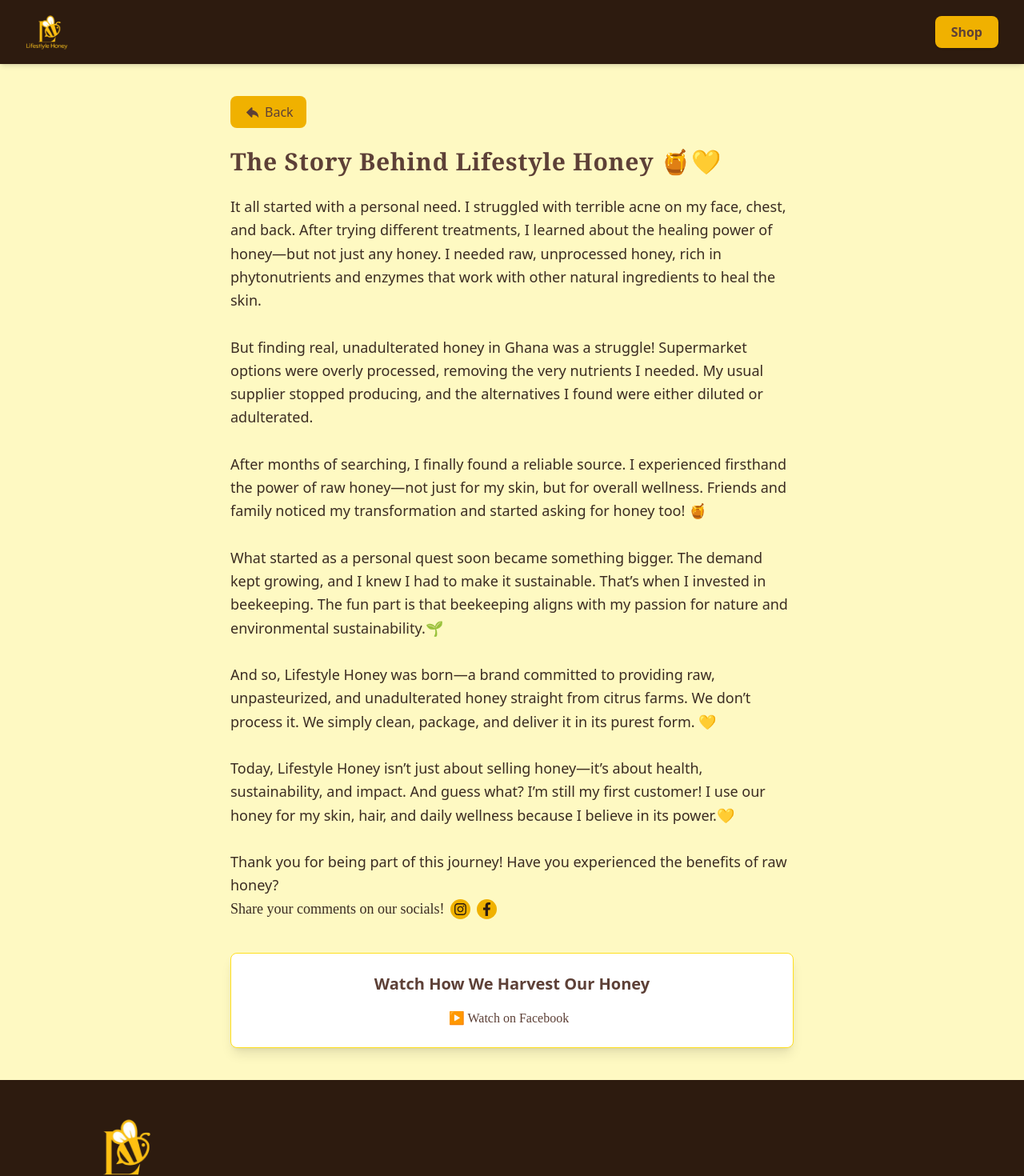
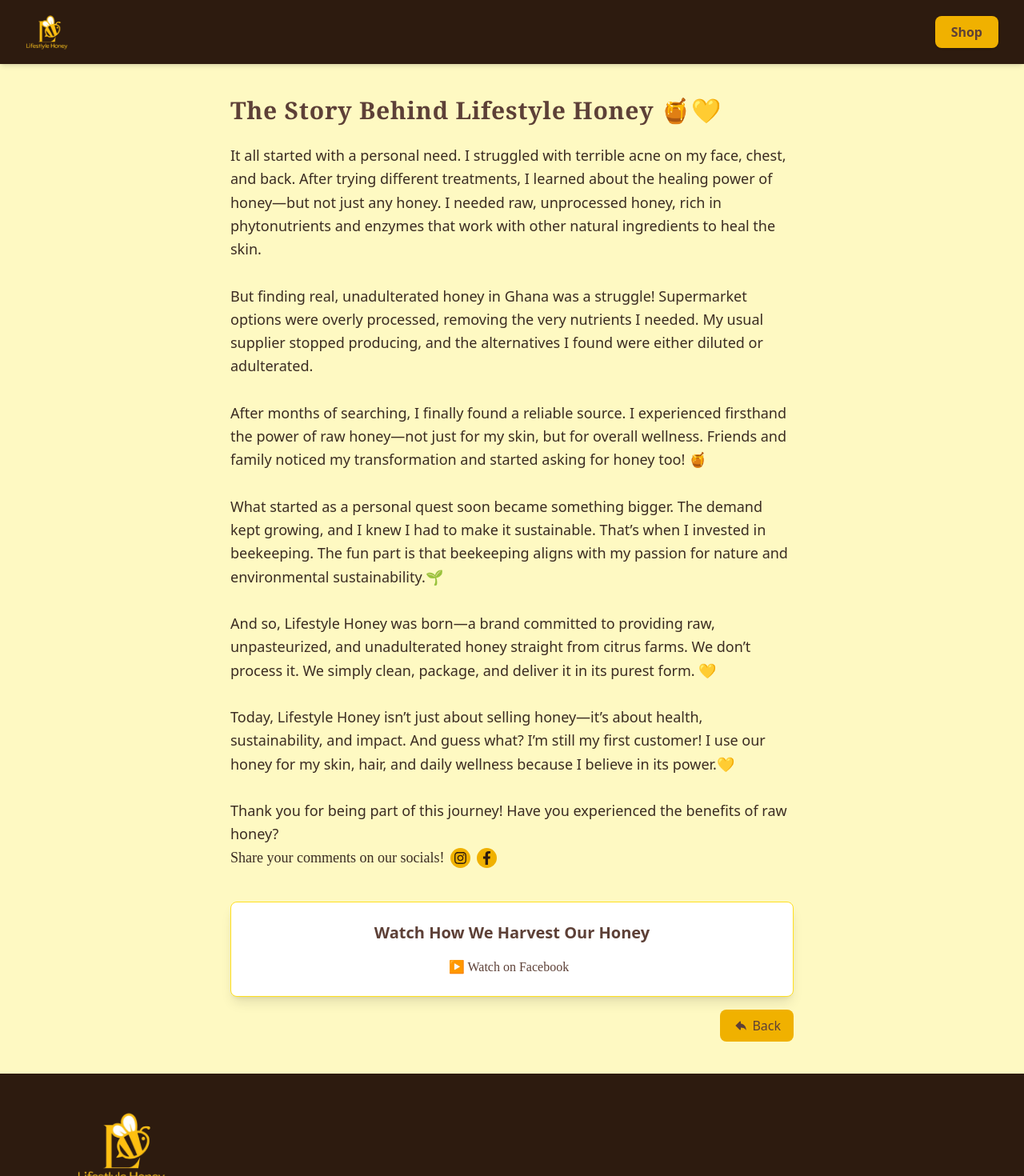
Before and after one commit to rtdongullo/OrangeBlossomHoney, a React (Vite) app: page /story in a window 1280 px wide. Shown: the top 1470 px of the page at 80% size. Built offline with nearby package versions, Linux system fonts and the light colour scheme.

Commit message:
pushing back button realignment

```diff
--- a/src/pages/home/sections/Story.jsx
+++ b/src/pages/home/sections/Story.jsx
@@ -16,8 +16,8 @@
         <div className="bg-yellow-100 flex flex-col min-h-screen">
             {/* Navbar */}
             <header className="fixed top-0 left-0 w-full bg-[#2D1B0F] z-50 h-[60px] lg:h-[80px] px-4 lg:px-8 flex items-center justify-between shadow-md">
-                <Link to = "/">
-                <img src={NavLogo} alt="Logo" className="h-[40px] lg:h-[50px]" />
+                <Link to="/">
+                    <img src={NavLogo} alt="Logo" className="h-[40px] lg:h-[50px]" />
                 </Link>
                 <a
                     href="https://paystack.shop/lifestyle-honey"
@@ -31,13 +31,6 @@
 
             {/* Story Content */}
             <main className="mt-[80px] px-4 sm:px-8 md:px-16 lg:px-40 py-10 max-w-5xl mx-auto">
-                <button
-                    onClick={() => navigate(-1)}
-                    className="mb-6 px-4 py-2 bg-yellow-500 text-[#5D4037] rounded-lg font-medium hover:bg-yellow-600 transition-transform duration-300 hover:scale-105">
-                    <span className='flex flex-row items-center gap-1'><TiArrowBack size={23} />
-                        Back
-                    </span>
-                </button>
                 <h1 className="text-3xl font-serif tracking-wide font-bold mb-6 text-[#5D4037]">The Story Behind Lifestyle Honey 🍯💛</h1>
                 <p className="text-base md:text-lg leading-relaxed text-[#3b2c22] space-y-4">
                     It all started with a personal need. I struggled with terrible acne on my face, chest, and back. After trying different treatments, I learned about the healing power of honey—but not just any honey. I needed raw, unprocessed honey, rich in phytonutrients and enzymes that work with other natural ingredients to heal the skin.
@@ -88,6 +81,18 @@
                                 ▶️ Watch on Facebook
                             </a>
                         </p>
+                    </div>
+
+                    {/* Back button positioned to bottom right */}
+                    <div className="flex justify-end mt-4">
+                        <button
+                            onClick={() => navigate(-1)}
+                            className="px-4 py-2 bg-yellow-500 text-[#5D4037] rounded-lg font-medium hover:bg-yellow-600 transition-transform duration-300 hover:scale-105"
+                        >
+                            <span className="flex items-center gap-1">
+                                <TiArrowBack size={20} /> Back
+                            </span>
+                        </button>
                     </div>
                 </section>
             </main>
```
